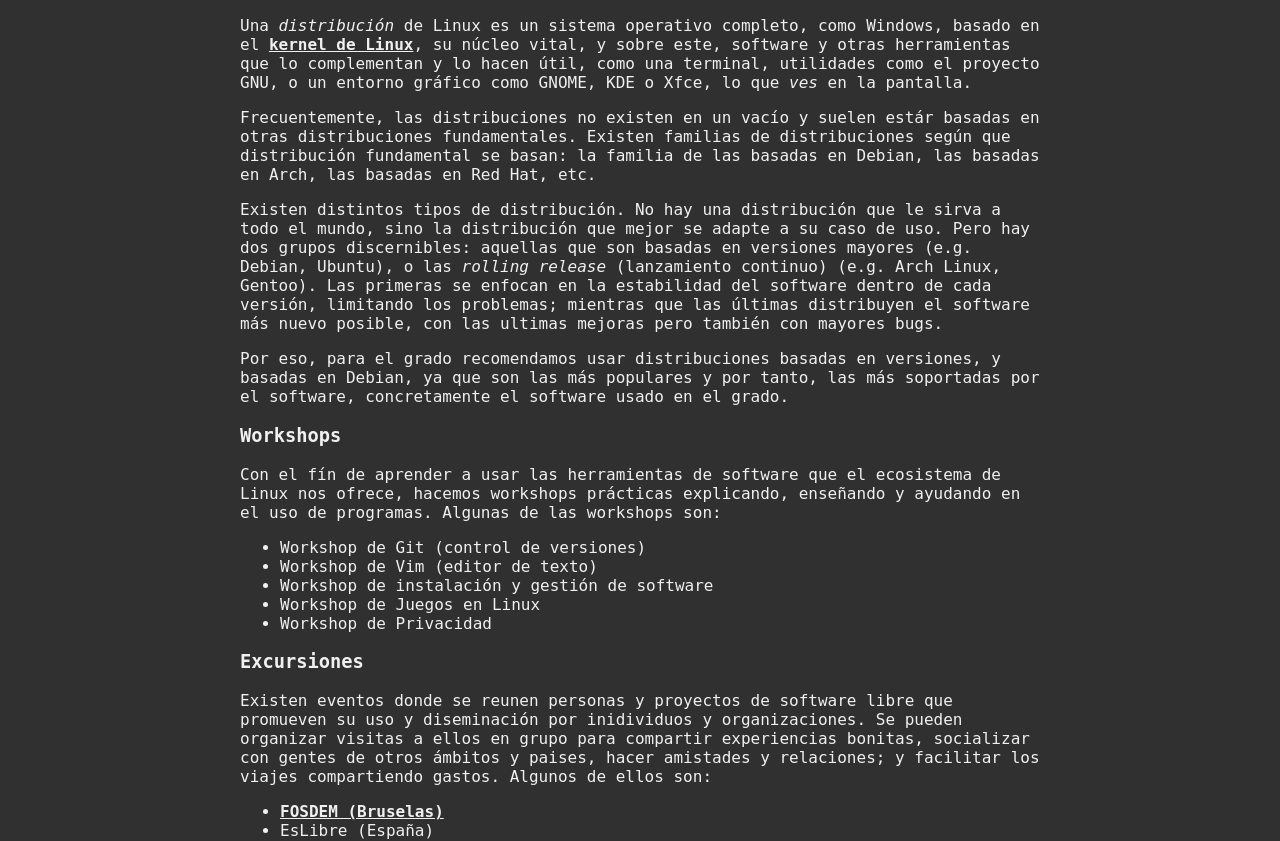
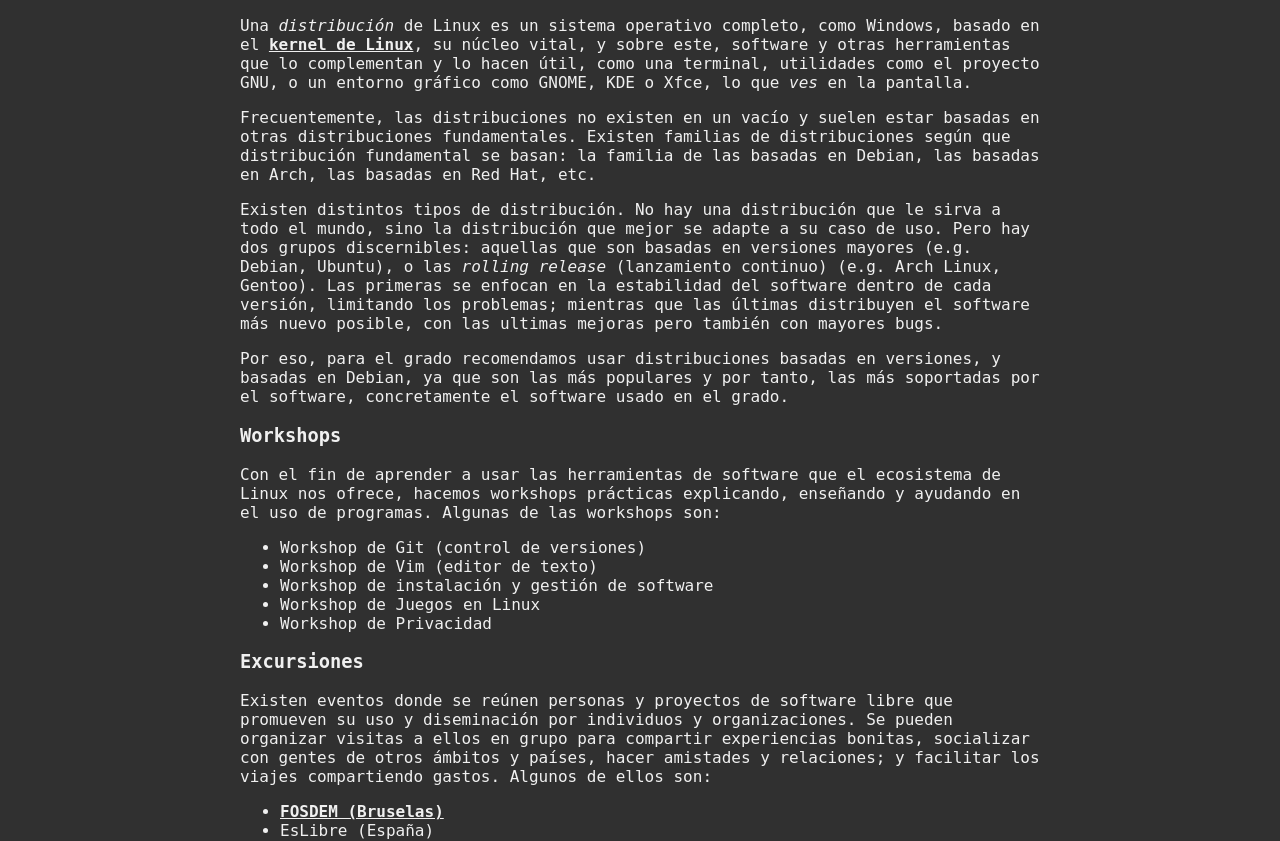
Before and after one commit to LinuxUMU/web, a Jekyll site: the page built from index.md, in a window 1280 px wide and 1400 px high, scrolled down 955 px. Shown: the part 363-1204 px from the top of the window. Built offline with Jekyll 4.4.1, drawn with Linux system fonts in a browser that asks for light colours; some of the changed text lies outside the part shown.

Commit message:
Spellcheck

```diff
--- a/index.md
+++ b/index.md
@@ -75,7 +75,7 @@
 herramientas que lo complementan y lo hacen útil, como una terminal, utilidades como
 el proyecto GNU, o un entorno gráfico como GNOME, KDE o Xfce, lo que *ves* en la pantalla.
 
-Frecuentemente, las distribuciones no existen en un vacío y suelen estár basadas en otras
+Frecuentemente, las distribuciones no existen en un vacío y suelen estar basadas en otras
 distribuciones fundamentales. Existen familias de distribuciones según que distribución
 fundamental se basan: la familia de las basadas en Debian, las basadas en Arch, las basadas en
 Red Hat, etc.
@@ -93,7 +93,7 @@
 
 ### Workshops
 
-Con el fín de aprender a usar las herramientas de software que el ecosistema de Linux nos ofrece,
+Con el fin de aprender a usar las herramientas de software que el ecosistema de Linux nos ofrece,
 hacemos workshops prácticas explicando, enseñando y ayudando en el uso de programas. Algunas de
 las workshops son:
 
@@ -105,9 +105,9 @@
 
 ### Excursiones
 
-Existen eventos donde se reunen personas y proyectos de software libre que promueven su
-uso y diseminación por inidividuos y organizaciones. Se pueden organizar visitas a ellos
-en grupo para compartir experiencias bonitas, socializar con gentes de otros ámbitos y paises,
+Existen eventos donde se reúnen personas y proyectos de software libre que promueven su
+uso y diseminación por individuos y organizaciones. Se pueden organizar visitas a ellos
+en grupo para compartir experiencias bonitas, socializar con gentes de otros ámbitos y países,
 hacer amistades y relaciones; y facilitar los viajes compartiendo gastos. Algunos de ellos son:
 
  - [FOSDEM (Bruselas)](https://fosdem.org/)
```
Also changed, not shown: other parts of index.md (+2 -2 lines), actividades/index.md (+1 -1 lines).
